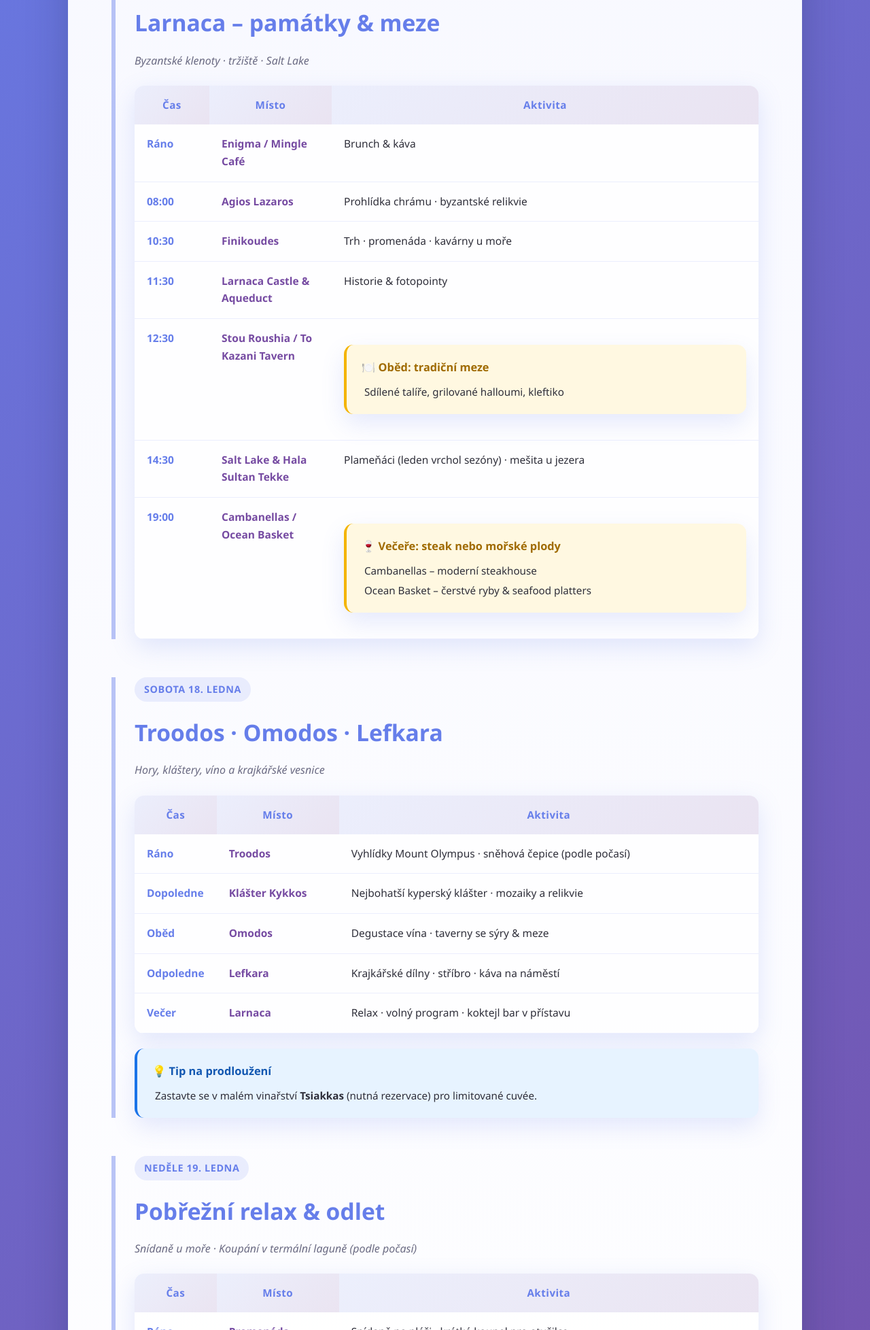
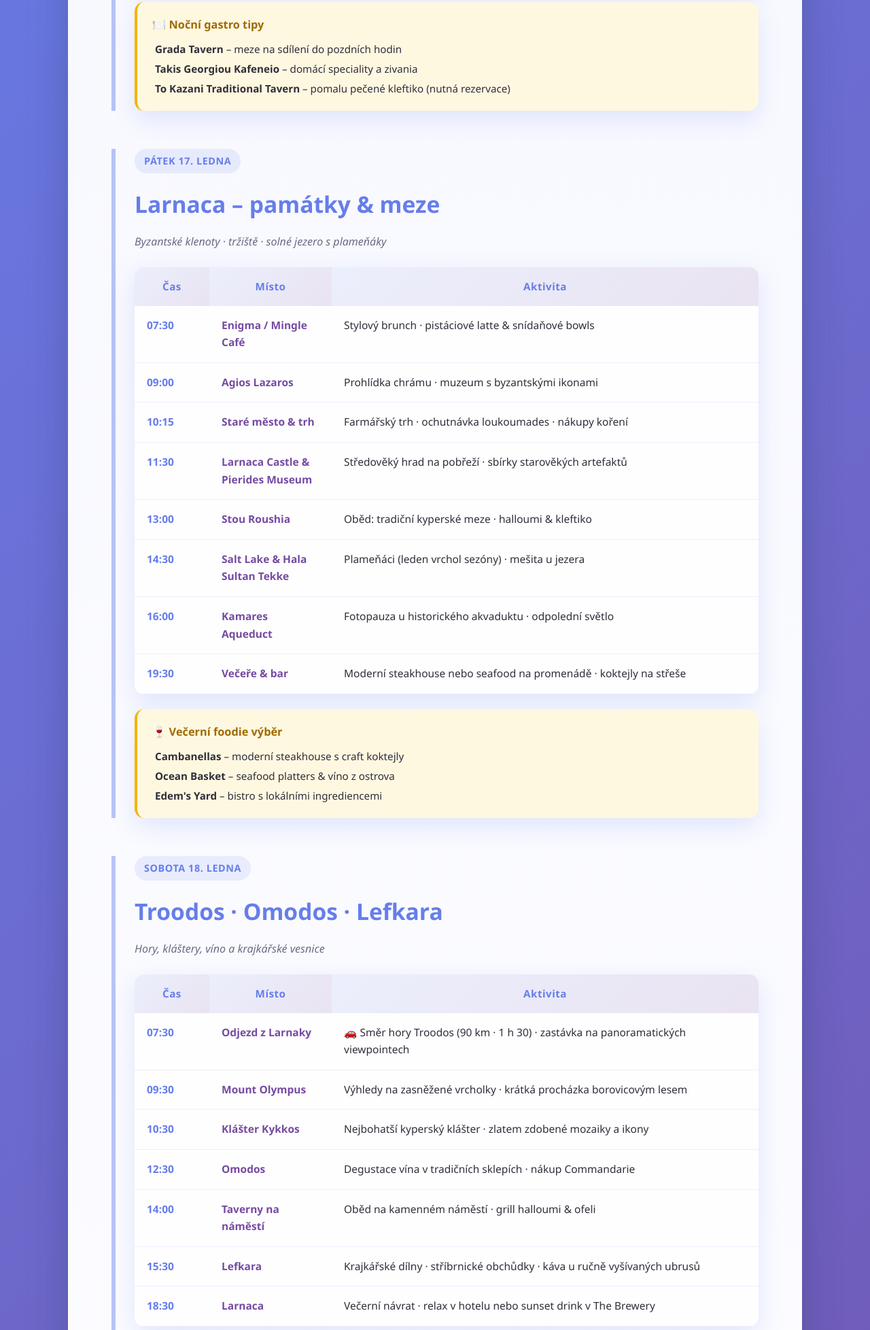
Before and after one commit to centycz/cestopisy, a plain HTML site: page WEB/larnaca.html in a window 1280 px wide. Shown: the part 844-2800 px from the top of the page at 68% size. Drawn offline with Linux system fonts and the light colour scheme.

Commit message:
Revise Larnaca itinerary to match updated layout

```diff
--- a/WEB/larnaca.html
+++ b/WEB/larnaca.html
@@ -22,7 +22,7 @@
             <section class="day">
                 <span class="section-label">Čtvrtek 16. ledna</span>
                 <h2>Přílet &amp; večer v Larnace</h2>
-                <div class="day-subtitle">Noční atmosféra Finikoudes · Chrám Agios Lazaros</div>
+                <div class="day-subtitle">Noční atmosféra Finikoudes · nasvícený chrám Agios Lazaros</div>
                 <table class="itinerary-table">
                     <thead>
                         <tr>
@@ -35,26 +35,38 @@
                         <tr>
                             <td class="time">22:20</td>
                             <td class="place">Larnaca Airport</td>
-                            <td>✈️ Přílet · převzetí auta · přesun na ubytování</td>
+                            <td>✈️ Přílet z Bratislavy · převzetí auta · cesta do centra (15 min)</td>
                         </tr>
                         <tr>
-                            <td class="time">23:00</td>
-                            <td class="place">Finikoudes</td>
-                            <td>Procházka promenádou · večeře <span class="restaurant">Grada Tavern · Takis Georgiou Kafeneio</span></td>
+                            <td class="time">22:50</td>
+                            <td class="place">Check-in</td>
+                            <td>Ubytování v historickém centru · rychlá osvěžující sprcha</td>
                         </tr>
                         <tr>
-                            <td class="time">Pozdě</td>
+                            <td class="time">23:15</td>
+                            <td class="place">Finikoudes promenáda</td>
+                            <td>Noční procházka palmami lemovanou promenádou · vánoční světýlka</td>
+                        </tr>
+                        <tr>
+                            <td class="time">23:45</td>
                             <td class="place">Centrum</td>
-                            <td>Chrám Agios Lazaros nasvícený v noci · káva / dezert</td>
+                            <td>Chrám Agios Lazaros nasvícený v noci · dezert a kyperská káva</td>
                         </tr>
                     </tbody>
                 </table>
+
+                <div class="meal">
+                    <div class="meal-title">🍽️ Noční gastro tipy</div>
+                    <div class="restaurant"><strong>Grada Tavern</strong> – meze na sdílení do pozdních hodin</div>
+                    <div class="restaurant"><strong>Takis Georgiou Kafeneio</strong> – domácí speciality a zivania</div>
+                    <div class="restaurant"><strong>To Kazani Traditional Tavern</strong> – pomalu pečené kleftiko (nutná rezervace)</div>
+                </div>
             </section>
 
             <section class="day">
                 <span class="section-label">Pátek 17. ledna</span>
                 <h2>Larnaca – památky &amp; meze</h2>
-                <div class="day-subtitle">Byzantské klenoty · tržiště · Salt Lake</div>
+                <div class="day-subtitle">Byzantské klenoty · tržiště · solné jezero s plameňáky</div>
                 <table class="itinerary-table">
                     <thead>
                         <tr>
@@ -65,34 +77,29 @@
                     </thead>
                     <tbody>
                         <tr>
-                            <td class="time">Ráno</td>
+                            <td class="time">07:30</td>
                             <td class="place">Enigma / Mingle Café</td>
-                            <td>Brunch &amp; káva</td>
+                            <td>Stylový brunch · pistáciové latte &amp; snídaňové bowls</td>
                         </tr>
                         <tr>
-                            <td class="time">08:00</td>
+                            <td class="time">09:00</td>
                             <td class="place">Agios Lazaros</td>
-                            <td>Prohlídka chrámu · byzantské relikvie</td>
+                            <td>Prohlídka chrámu · muzeum s byzantskými ikonami</td>
                         </tr>
                         <tr>
-                            <td class="time">10:30</td>
-                            <td class="place">Finikoudes</td>
-                            <td>Trh · promenáda · kavárny u moře</td>
+                            <td class="time">10:15</td>
+                            <td class="place">Staré město &amp; trh</td>
+                            <td>Farmářský trh · ochutnávka loukoumades · nákupy koření</td>
                         </tr>
                         <tr>
                             <td class="time">11:30</td>
-                            <td class="place">Larnaca Castle &amp; Aqueduct</td>
-                            <td>Historie &amp; fotopointy</td>
+                            <td class="place">Larnaca Castle &amp; Pierides Museum</td>
+                            <td>Středověký hrad na pobřeží · sbírky starověkých artefaktů</td>
                         </tr>
                         <tr>
-                            <td class="time">12:30</td>
-                            <td class="place">Stou Roushia / To Kazani Tavern</td>
-                            <td>
-                                <div class="meal">
-                                    <div class="meal-title">🍽️ Oběd: tradiční meze</div>
-                                    <div class="restaurant">Sdílené talíře, grilované halloumi, kleftiko</div>
-                                </div>
-                            </td>
+                            <td class="time">13:00</td>
+                            <td class="place">Stou Roushia</td>
+                            <td>Oběd: tradiční kyperské meze · halloumi &amp; kleftiko</td>
                         </tr>
                         <tr>
                             <td class="time">14:30</td>
@@ -100,18 +107,24 @@
                             <td>Plameňáci (leden vrchol sezóny) · mešita u jezera</td>
                         </tr>
                         <tr>
-                            <td class="time">19:00</td>
-                            <td class="place">Cambanellas / Ocean Basket</td>
-                            <td>
-                                <div class="meal">
-                                    <div class="meal-title">🍷 Večeře: steak nebo mořské plody</div>
-                                    <div class="restaurant">Cambanellas – moderní steakhouse</div>
-                                    <div class="restaurant">Ocean Basket – čerstvé ryby &amp; seafood platters</div>
-                                </div>
-                            </td>
+                            <td class="time">16:00</td>
+                            <td class="place">Kamares Aqueduct</td>
+                            <td>Fotopauza u historického akvaduktu · odpolední světlo</td>
+                        </tr>
+                        <tr>
+                            <td class="time">19:30</td>
+                            <td class="place">Večeře &amp; bar</td>
+                            <td>Moderní steakhouse nebo seafood na promenádě · koktejly na střeše</td>
                         </tr>
                     </tbody>
                 </table>
+
+                <div class="meal">
+                    <div class="meal-title">🍷 Večerní foodie výběr</div>
+                    <div class="restaurant"><strong>Cambanellas</strong> – moderní steakhouse s craft koktejly</div>
+                    <div class="restaurant"><strong>Ocean Basket</strong> – seafood platters &amp; víno z ostrova</div>
+                    <div class="restaurant"><strong>Edem's Yard</strong> – bistro s lokálními ingrediencemi</div>
+                </div>
             </section>
 
             <section class="day">
@@ -128,29 +141,39 @@
                     </thead>
                     <tbody>
                         <tr>
-                            <td class="time">Ráno</td>
-                            <td class="place">Troodos</td>
-                            <td>Vyhlídky Mount Olympus · sněhová čepice (podle počasí)</td>
+                            <td class="time">07:30</td>
+                            <td class="place">Odjezd z Larnaky</td>
+                            <td>🚗 Směr hory Troodos (90 km · 1 h 30) · zastávka na panoramatických viewpointech</td>
                         </tr>
                         <tr>
-                            <td class="time">Dopoledne</td>
-                            <td class="place">Klášter Kykkos</td>
-                            <td>Nejbohatší kyperský klášter · mozaiky a relikvie</td>
+                            <td class="time">09:30</td>
+                            <td class="place">Mount Olympus</td>
+                            <td>Výhledy na zasněžené vrcholky · krátká procházka borovicovým lesem</td>
                         </tr>
                         <tr>
-                            <td class="time">Oběd</td>
-                            <td class="place">Omodos</td>
-                            <td>Degustace vína · taverny se sýry &amp; meze</td>
+                            <td class="time">10:30</td>
+                            <td class="place">Klášter Kykkos</td>
+                            <td>Nejbohatší kyperský klášter · zlatem zdobené mozaiky a ikony</td>
                         </tr>
                         <tr>
-                            <td class="time">Odpoledne</td>
-                            <td class="place">Lefkara</td>
-                            <td>Krajkářské dílny · stříbro · káva na náměstí</td>
+                            <td class="time">12:30</td>
+                            <td class="place">Omodos</td>
+                            <td>Degustace vína v tradičních sklepích · nákup Commandarie</td>
                         </tr>
                         <tr>
-                            <td class="time">Večer</td>
+                            <td class="time">14:00</td>
+                            <td class="place">Taverny na náměstí</td>
+                            <td>Oběd na kamenném náměstí · grill halloumi &amp; ofeli</td>
+                        </tr>
+                        <tr>
+                            <td class="time">15:30</td>
+                            <td class="place">Lefkara</td>
+                            <td>Krajkářské dílny · stříbrnické obchůdky · káva u ručně vyšívaných ubrusů</td>
+                        </tr>
+                        <tr>
+                            <td class="time">18:30</td>
                             <td class="place">Larnaca</td>
-                            <td>Relax · volný program · koktejl bar v přístavu</td>
+                            <td>Večerní návrat · relax v hotelu nebo sunset drink v The Brewery</td>
                         </tr>
                     </tbody>
                 </table>
@@ -158,6 +181,7 @@
                 <div class="optional">
                     <div class="optional-title">💡 Tip na prodloužení</div>
                     <div class="restaurant">Zastavte se v malém vinařství <strong>Tsiakkas</strong> (nutná rezervace) pro limitované cuvée.</div>
+                    <div class="restaurant">Workshop kyperské krajky v <strong>Lefkara Lace Gallery</strong> – rezervujte předem.</div>
                 </div>
             </section>
 
@@ -175,27 +199,39 @@
                     </thead>
                     <tbody>
                         <tr>
-                            <td class="time">Ráno</td>
+                            <td class="time">08:30</td>
                             <td class="place">Promenáda Finikoudes</td>
                             <td>Snídaně na pláži · krátká koupel pro otužilce</td>
                         </tr>
                         <tr>
-                            <td class="time">11:00</td>
-                            <td class="place">Zelený trh</td>
-                            <td>Poslední nákupy: olivy, víno, loukoumi</td>
+                            <td class="time">10:30</td>
+                            <td class="place">Zenobia Wreck Viewpoint</td>
+                            <td>Procházka po molu · pozorování potápěčů u vraku Zenobia</td>
                         </tr>
                         <tr>
-                            <td class="time">Odpoledne</td>
-                            <td class="place">Salt Lake promenáda</td>
-                            <td>Lehká procházka · pozorování ptactva</td>
+                            <td class="time">12:00</td>
+                            <td class="place">Zelený trh</td>
+                            <td>Poslední nákupy: olivy, Commandaria, sladké loukoumi</td>
                         </tr>
                         <tr>
-                            <td class="time">Večer</td>
+                            <td class="time">14:00</td>
+                            <td class="place">Salt Lake promenáda</td>
+                            <td>Lehká procházka · pozorování ptactva před odletem</td>
+                        </tr>
+                        <tr>
+                            <td class="time">17:30</td>
                             <td class="place">Larnaca Airport</td>
-                            <td>Vracení auta · odlet domů</td>
+                            <td>Vrácení auta · duty free nákupy · odlet domů</td>
                         </tr>
                     </tbody>
                 </table>
+
+                <div class="meal">
+                    <div class="meal-title">☕ Doporučené kavárny &amp; brunche</div>
+                    <div class="restaurant"><strong>SALT &amp; pepper</strong> – beach brunch s výhledem na moře</div>
+                    <div class="restaurant"><strong>Paul's Coffee Roasters</strong> – výběrová káva před cestou</div>
+                    <div class="restaurant"><strong>Milkbar</strong> – smoothie bowls &amp; sendviče na cestu</div>
+                </div>
             </section>
 
             <section class="accommodation">
@@ -204,6 +240,7 @@
                     <div><strong>Lokàl Boutique Hotel</strong> – rooftop bazén, ideální poloha u Agios Lazaros</div>
                     <div><strong>Qbic City Hotel</strong> – moderní pokoje, snídaně v ceně, parkování</div>
                     <div><strong>Le Mat Hostel &amp; Suites</strong> – ekonomická varianta se soukromými pokoji</div>
+                    <div><strong>Stephanie Studios</strong> – apartmány s parkováním a kuchyňkou</div>
                 </div>
             </section>
 
@@ -234,6 +271,14 @@
                             <li>Fotoaparát se širokoúhlým objektivem na krajky v Lefkaře</li>
                         </ul>
                     </div>
+                    <div class="tip-card">
+                        <h4>Doprava &amp; navigace</h4>
+                        <ul>
+                            <li>Silnice v Troodos bývají úzké – vyjeďte včas a tankujte v Larnace</li>
+                            <li>Parkování v centru: ParkBee Finikoudes nebo Municipal Parking</li>
+                            <li>Offline mapy (Google/Maps.me) se hodí v horách bez signálu</li>
+                        </ul>
+                    </div>
                 </div>
             </section>
         </main>
```
